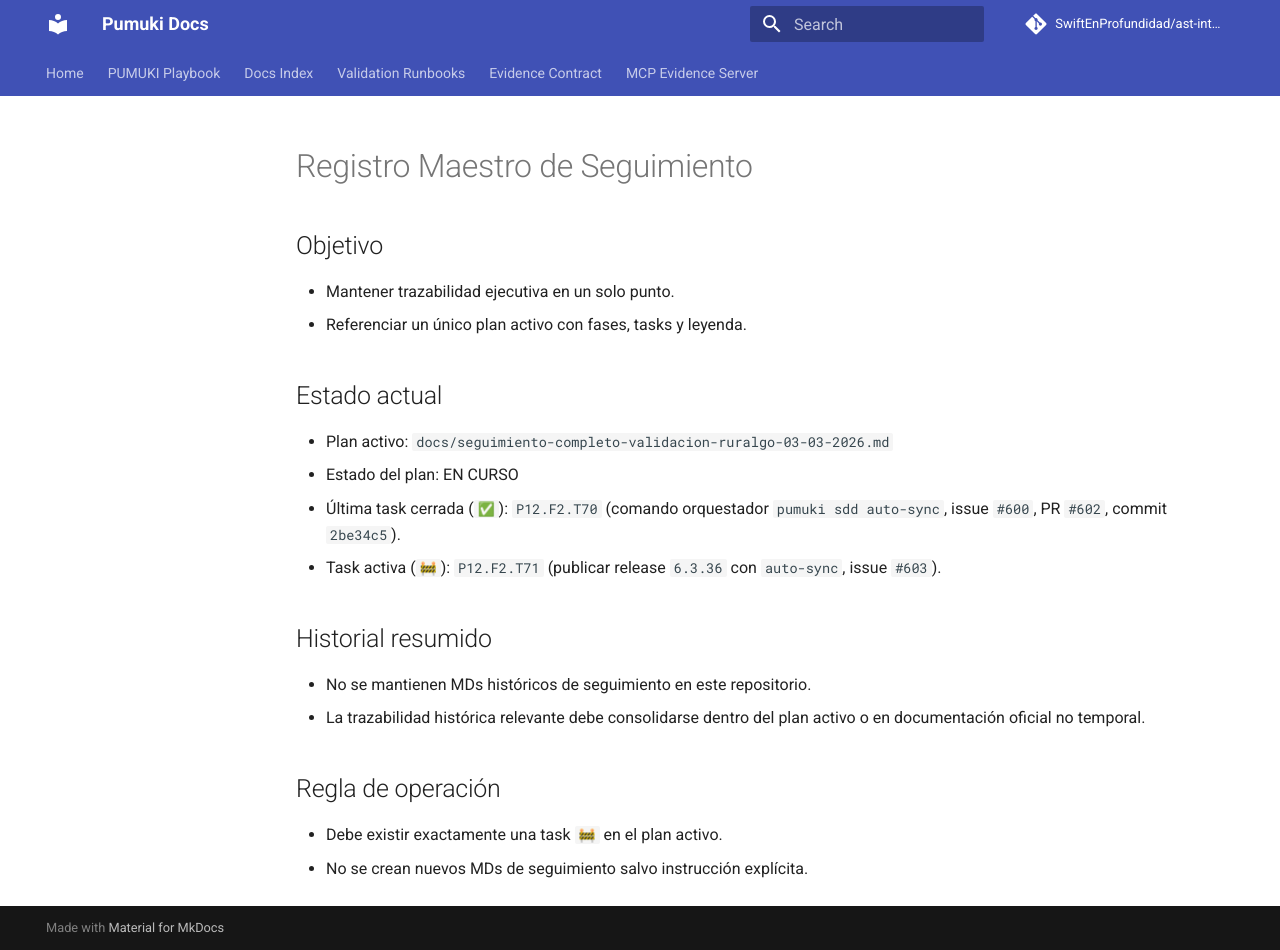
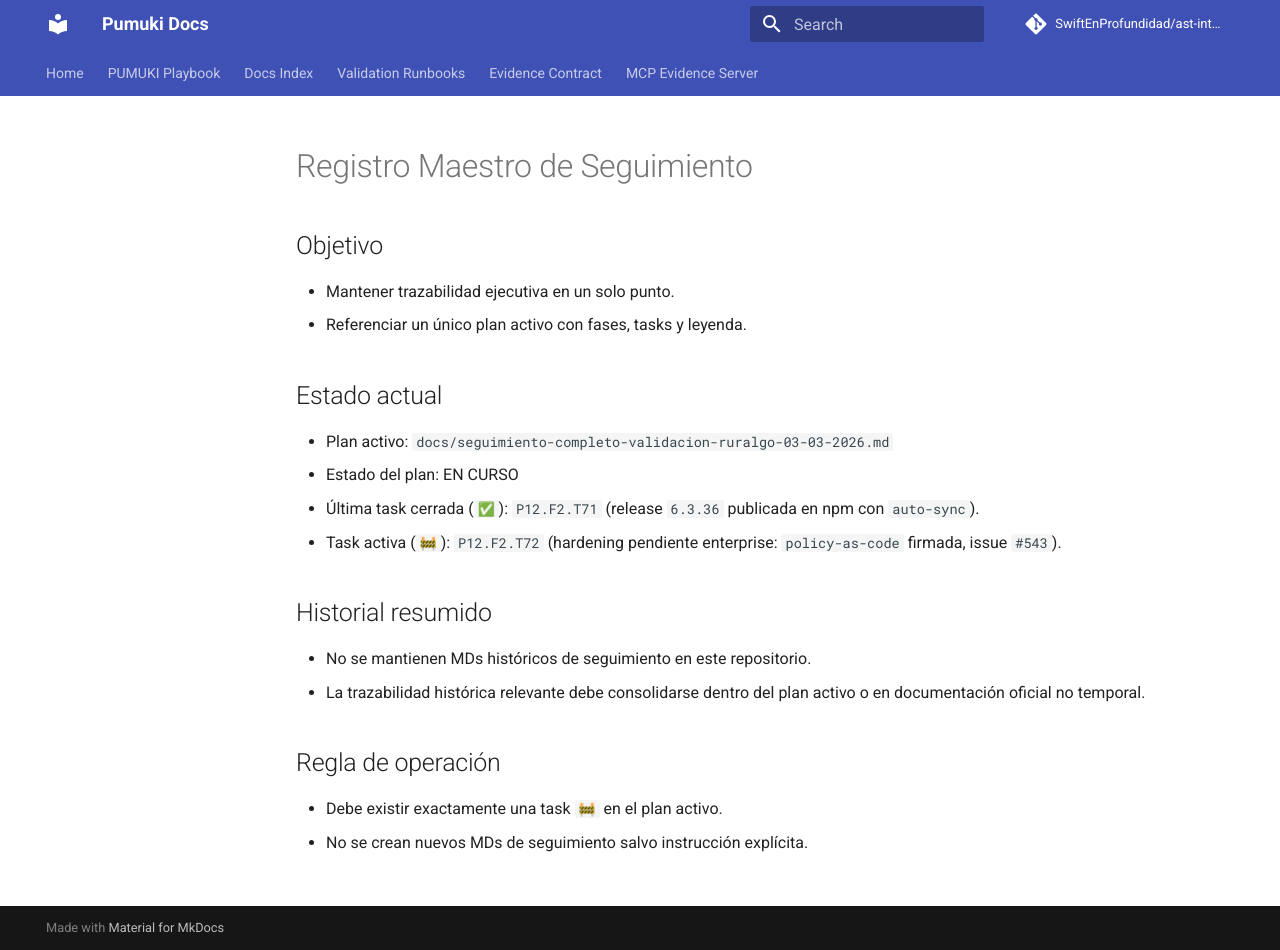
Before and after one commit to SwiftEnProfundidad/ast-intelligence-hooks, an MkDocs documentation site: the page built from docs/registro-maestro-de-seguimiento.md, in a window 1280 px wide and 950 px high. Built offline with MkDocs 1.6.1 and Material for MkDocs 9.7.7, drawn with Linux system fonts in a browser that asks for light colours; comment, search, counter and statistics services are not loaded.

Commit message:
docs(tracking): close T71 and activate T72

```diff
--- a/docs/registro-maestro-de-seguimiento.md
+++ b/docs/registro-maestro-de-seguimiento.md
@@ -7,8 +7,8 @@
 ## Estado actual
 - Plan activo: `docs/seguimiento-completo-validacion-ruralgo-03-03-2026.md`
 - Estado del plan: EN CURSO
-- Última task cerrada (`✅`): `P12.F2.T70` (comando orquestador `pumuki sdd auto-sync`, issue `#600`, PR `#602`, commit `2be34c5`).
-- Task activa (`🚧`): `P12.F2.T71` (publicar release `6.3.36` con `auto-sync`, issue `#603`).
+- Última task cerrada (`✅`): `P12.F2.T71` (release `6.3.36` publicada en npm con `auto-sync`).
+- Task activa (`🚧`): `P12.F2.T72` (hardening pendiente enterprise: `policy-as-code` firmada, issue `#543`).
 
 ## Historial resumido
 - No se mantienen MDs históricos de seguimiento en este repositorio.
```
Also changed, not shown: docs/seguimiento-completo-validacion-ruralgo-03-03-2026.md (+18 -4 lines).
